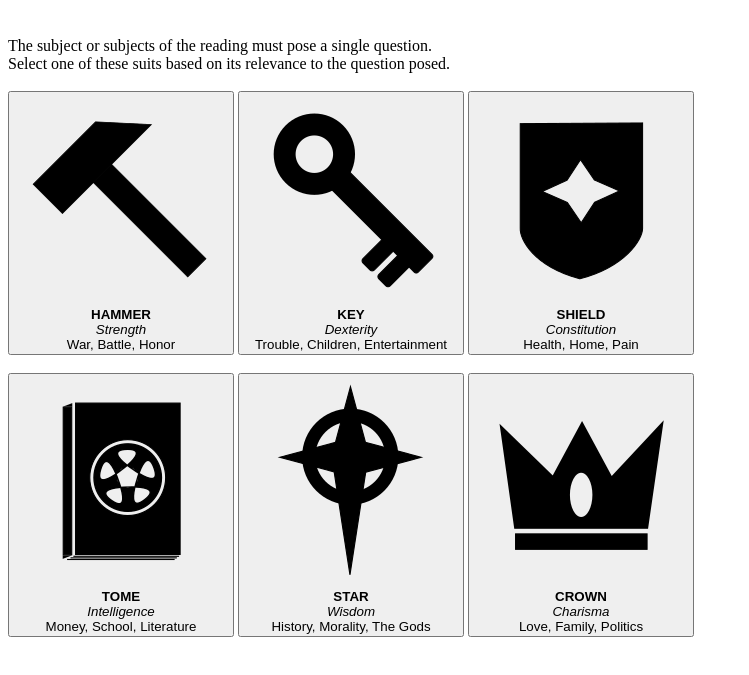
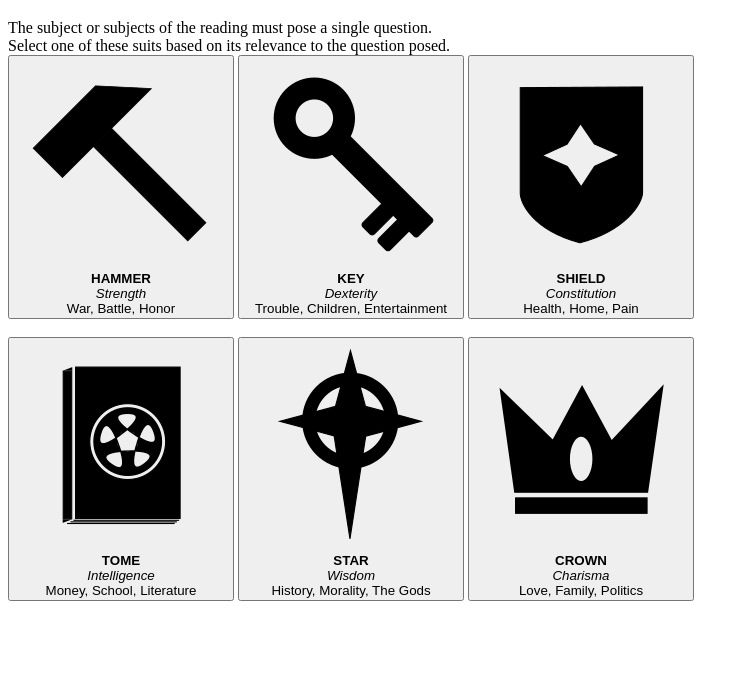
Before and after one commit to PidgeyThePirate/Harrow, a plain HTML site: page index.html in a window 1280 px wide. Shown: the part 61-736 px from the top of the page, without its empty margins (0-749 px from the left). Drawn offline with Linux system fonts and the light colour scheme.

Commit message:
Update index.html

```diff
--- a/index.html
+++ b/index.html
@@ -7,9 +7,9 @@
   </head>
   <body>
     <div id="selectSuit">
-      <h1>Select Suit</h1><br/>
+      <h1>Select Suit</h1>
       The subject or subjects of the reading must pose a single question.<br/>
-      Select one of these suits based on its relevance to the question posed.<br/><br/>
+      Select one of these suits based on its relevance to the question posed.<br/>
       <button id="strength"><img src="img/hammer.png" alt="Hammer"/><br/><b>HAMMER</b><br/><i>Strength</i><br/>War, Battle, Honor</button>
       <button id="dexterity"><img src="img/key.png" alt="Key"/><br/><b>KEY</b><br/><i>Dexterity</i><br/>Trouble, Children, Entertainment</button>
       <button id="constitution"><img src="img/shield.png" alt="Shield"/><br/><b>SHIELD</b><br/><i>Constitution</i><br/>Health, Home, Pain</button><br/><br/>
```
